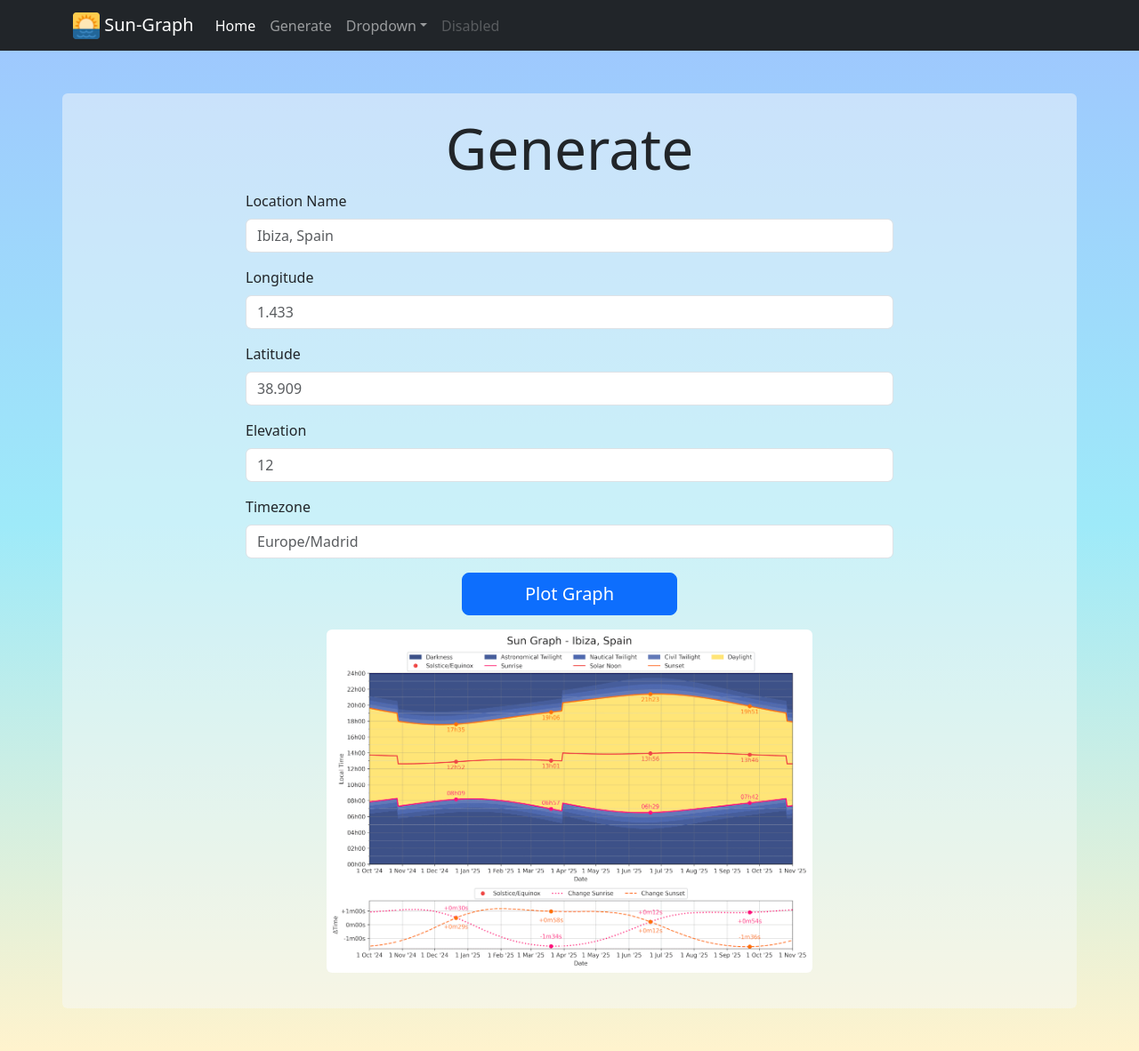
After one commit to Rollcloud/sun-graph, a Python web app: template sun_graph/templates/generate.html in a window 1280 px wide. The commit adds this page. Shown: the whole page at 89% size. Run offline with Jinja, Linux system fonts and the light colour scheme; the template is opened without the code that fills it, so the values that code supplies are empty.

Commit message:
fix: add more initial content

```diff
--- a/sun_graph/routes.py
+++ b/sun_graph/routes.py
@@ -12,7 +12,8 @@ def favicon(request):
 
 
 routes = [
+    Mount("/static", static, name="static"),
+    Route("/favicon.ico", favicon, name="favicon"),
     Route("/", views.home, name="home"),
-    Route("/favicon.ico", favicon, name="favicon"),
-    Mount("/static", static, name="static"),
+    Route("/generate", views.generate, name="generate"),
 ]
--- a/sun_graph/templates/base.html
+++ b/sun_graph/templates/base.html
@@ -17,7 +17,7 @@
   <body class="min-vh-100">
     <nav class="navbar navbar-expand-lg navbar-dark bg-dark">
       <div class="container">
-        <a class="navbar-brand" href="#">
+        <a class="navbar-brand" href="{{ url_for('home') }}">
           <img src="{{ url_for('static', path='/images/logo.png') }}"
                alt="Logo"
                width="30"
@@ -37,10 +37,10 @@
         <div class="collapse navbar-collapse" id="navbarSupportedContent">
           <ul class="navbar-nav me-auto mb-2 mb-lg-0">
             <li class="nav-item">
-              <a class="nav-link active" aria-current="page" href="#">Home</a>
+              <a class="nav-link active" aria-current="page" href="/">Home</a>
             </li>
             <li class="nav-item">
-              <a class="nav-link" href="#">Link</a>
+              <a class="nav-link" href="{{ url_for('generate') }}">Generate</a>
             </li>
             <li class="nav-item dropdown">
               <a class="nav-link dropdown-toggle"
@@ -72,7 +72,7 @@
       </div>
     </nav>
 
-    <main class="container h-100 my-5">
+    <main class="container-sm h-100 my-5 bg-light p-4 bg-opacity-50 rounded">
       {% block main %}
       {% endblock main %}
     </main>
--- /dev/null
+++ b/sun_graph/templates/generate.html
@@ -0,0 +1,48 @@
+{% extends "base.html" %}
+{% set title = "Home" %}
+
+{% block main %}
+  <h1 class="display-3 text-center">Generate</h1>
+
+  <div class="col-lg-8 offset-lg-2 px-0">
+
+    <div class="mb-3">
+      <label for="locationName" class="form-label">Location Name</label>
+      <input type="text"
+             class="form-control"
+             id="locationName"
+             placeholder="Ibiza, Spain">
+    </div>
+    <div class="mb-3">
+      <label for="longitude" class="form-label">Longitude</label>
+      <input type="number" class="form-control" id="longitude" placeholder="1.433">
+    </div>
+    <div class="mb-3">
+      <label for="latitude" class="form-label">Latitude</label>
+      <input type="number" class="form-control" id="latitude" placeholder="38.909">
+    </div>
+    <div class="mb-3">
+      <label for="elevation" class="form-label">Elevation</label>
+      <input type="number" class="form-control" id="elevation" placeholder="12">
+    </div>
+    <div class="mb-3">
+      <label for="timezone" class="form-label">Timezone</label>
+      <input type="text"
+             class="form-control"
+             id="timezone"
+             placeholder="Europe/Madrid">
+    </div>
+
+    <div class="d-grid gap-2 col-4 mx-auto">
+      <button class="btn btn-primary btn-lg" type="submit">Plot Graph</button>
+    </div>
+  </div>
+
+  <div class="col text-center">
+    <img src="{{ url_for('static', path='/images/sun-graph_ibiza-spain.png') }}"
+         class="rounded my-3 w-50"
+         alt="...">
+  </div>
+
+  <script src="{{ url_for('static', path='/js/main.js') }}"></script>
+{% endblock main %}
--- a/sun_graph/views.py
+++ b/sun_graph/views.py
@@ -7,3 +7,7 @@ templates = Jinja2Templates(directory=str(settings.TEMPLATES_DIR))
 
 async def home(request):
     return templates.TemplateResponse(request, "index.html")
+
+
+async def generate(request):
+    return templates.TemplateResponse(request, "generate.html")
```
Also changed, not shown: sun_graph/templates/index.html (+10 -3 lines), sun_graph/static/images/sun-graph_ibiza-spain.png (added).
